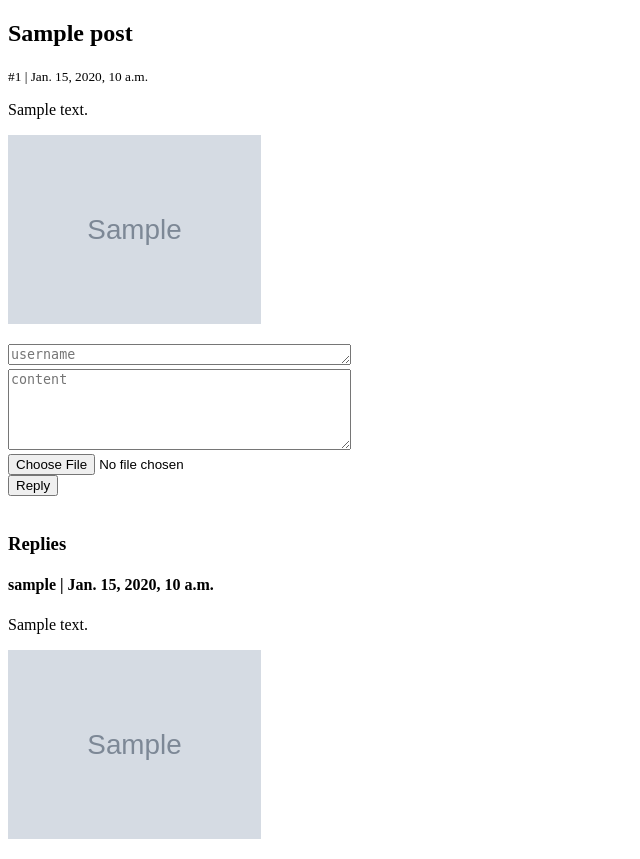
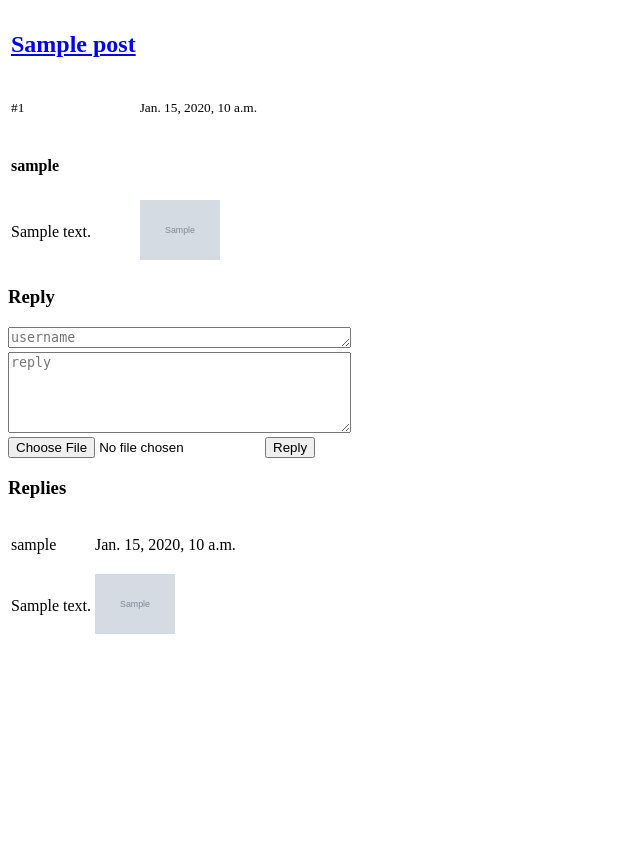
Before and after one commit to cyphersprojekt/Entrega-1-Munoz, a Django app: page /post/1 in a window 1280 px wide. Shown: the whole page, without its empty margins (0-640 px from the left). After the commit the page ends 634 px from the top, so only its background shows below. Run offline with Django 4.2, Linux system fonts and the light colour scheme; tables that the repository leaves empty hold one stand-in row (values such as "Sample post"); grey boxes marked "Sample" are stand-in pictures; parts of the project's set-up code (start-up, migrations or seed data) failed here and were passed over.

Commit message:
lavada de cara para view_post. lo único que falta es el maquillaje

```diff
--- a/fourapp/templates/view_post.html
+++ b/fourapp/templates/view_post.html
@@ -7,30 +7,57 @@
     <title>4jango</title>
 </head>
 <body>
-    <h2>{{ post.title }}</h2>
-    <p><small>#{{ post.post_id }} | {{ post.post_date }}</small></p>
-    <p>{{ post.content }}</p>
+    <div class="postContainer">
+        <table class="postTable">
+            <tr>
+                <td class="postTableTitle">
+                    <a href="/post/{{ post.post_id }}" target="_blank"><h2>{{ post.title }}</h2></a>
+                </td>
+            </tr>
+            <tr>
+                <td class="postTableDetails"><p><small>#{{ post.post_id }}</small></p></td>
+                <td class="postTableDetails"><p><small>{{ post.post_date }}</small></p></td>
+            </tr>
+            <tr>
+                <td class="postTableUser"><h4>{{ post.username }} </h4></td>
+            </tr>
+            <tr>
+                <td class="postTableContent"><p>{{ post.content }}</p></td>
                 {% if post.image %}
-    <a href="../media/{{ post.image }}" target="_blank"><img style="width:20%; height:20%" src="../media/{{ post.image }}"></a>
+                <td class="postTableImage"><a href="../media/{{ post.image }}" target="_blank"><img style="width:20%; height:20%" src="../media/{{ post.image }}"></a></td>
                 {% endif %}
-    <p></p>
-    <div id="reply">
+            </tr>
+        </table>
+    </div>
+
+    <div class="postReply">
+        <h3>Reply</h3>
         <form action="/post/{{ post.post_id }}/reply" method="post" enctype="multipart/form-data">
-            <textarea name="username" rows="1" cols="40" placeholder="username" maxlength="30"></textarea><br>
-            <textarea name="content" rows="5" cols="40" placeholder="content"></textarea><br>
-            <input class="form-control-file"type="file" name="image" placeholder="image"><br>
+            <textarea name="username" rows="1" cols="40" placeholder="username"></textarea><br>
+            <textarea name="content" rows="5" cols="40" placeholder="reply"></textarea><br>
+            <input class="form-control-file" type="file" name="image" id="image">
             <input type="submit" value="Reply">
         </form>
-    <br>
+    </div>
 
     <h3>Replies</h3>
+    <div class="replyContainer">
         {% for reply in replies %}
-    <h4>{{ reply.username }} | {{ reply.reply_date }}</h4>
-    <p>{{ reply.content }}</p>
+        <table class="replyTable">
+            <tr>
+                <td class="replyTableDetails"><p>{{ reply.username }}</p></td>
+                <td class="replyTableDetails"><p>{{ reply.reply_date }}</p></td>
+            </tr>
+            <tr>
+                <td class="replyTableContent"><p>{{ reply.content }}</p></td>
                 {% if reply.image %}
-    <a href="../media/{{ reply.image }}" target="_blank"><img style="width:20%; height:20%" src="../media/{{ reply.image }}"></a>
+                <td class="replyTableContent"><a href="../media/{{ reply.image }}" target="_blank"><img style="width:20%; height:20%" src="../media/{{ reply.image }}"></a></td>
                 {% endif %}
-    <p></p>
+            </tr>
+        </table>
         {% endfor %}
+    </div>
+
+
 </body>
 </html>
```
Lines whose indentation alone changed are shown as unchanged.
